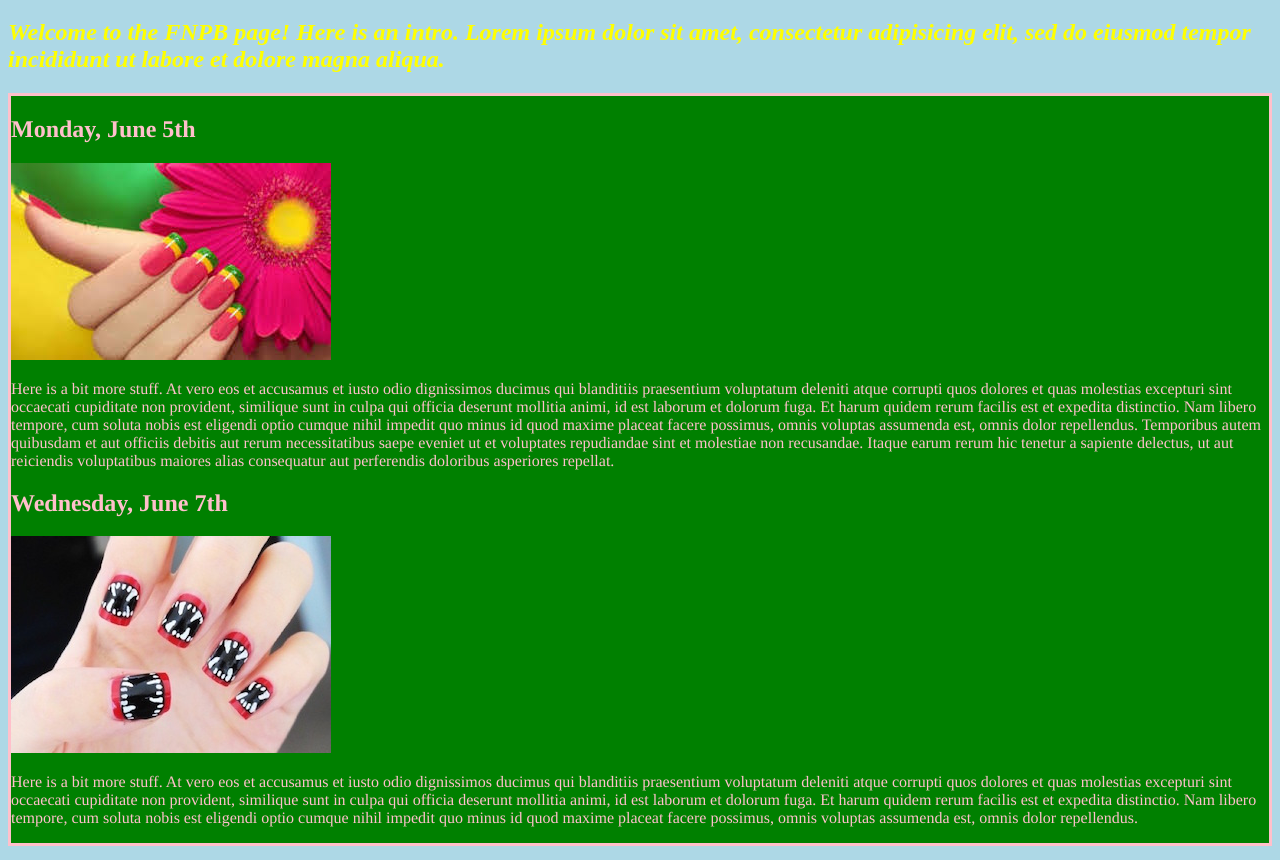
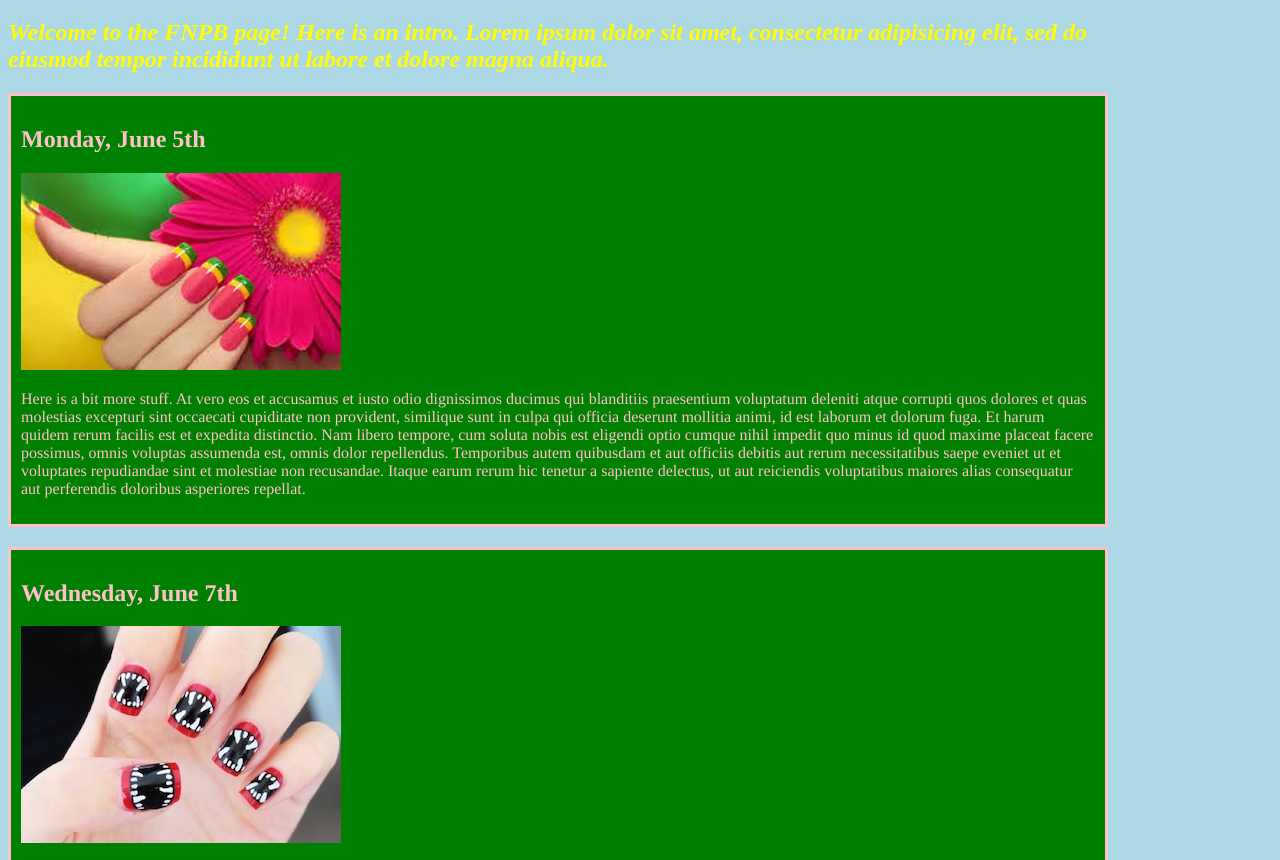
Before and after one commit to moodyan/nail-blog, a plain HTML site: page index.html in a window 1280 px wide. Shown: the part 61-921 px from the top of the page. Drawn offline with Linux system fonts and the light colour scheme.

Commit message:
added margin, padding, max/min-width.

```diff
--- a/css/styles.css
+++ b/css/styles.css
@@ -1,5 +1,7 @@
 body {
   background-color: lightblue;
+  max-width: 1100px;
+  min-width: 1100px;
 }
 
 .intro {
@@ -13,10 +15,11 @@ body {
   font-family: times;
   border: solid 3px;
   background-color: green;
+  margin-bottom: 20px;
+  padding: 10px;
 }
 
 .about {
   font-weight: lighter;
   color: white;
-
 }
--- a/index.html
+++ b/index.html
@@ -15,7 +15,9 @@
     <h2>Monday, June 5th</h2>
     <img src="img/images.jpg" alt="AC Install picture">
     <p>Here is a bit more stuff. At vero eos et accusamus et iusto odio dignissimos ducimus qui blanditiis praesentium voluptatum deleniti atque corrupti quos dolores et quas molestias excepturi sint occaecati cupiditate non provident, similique sunt in culpa qui officia deserunt mollitia animi, id est laborum et dolorum fuga. Et harum quidem rerum facilis est et expedita distinctio. Nam libero tempore, cum soluta nobis est eligendi optio cumque nihil impedit quo minus id quod maxime placeat facere possimus, omnis voluptas assumenda est, omnis dolor repellendus. Temporibus autem quibusdam et aut officiis debitis aut rerum necessitatibus saepe eveniet ut et voluptates repudiandae sint et molestiae non recusandae. Itaque earum rerum hic tenetur a sapiente delectus, ut aut reiciendis voluptatibus maiores alias consequatur aut perferendis doloribus asperiores repellat.</p>
+    </div>
 
+    <div class="entries">
     <h2>Wednesday, June 7th</h2>
     <img src="img/nail.jpg" alt="AC Install picture">
     <p>Here is a bit more stuff. At vero eos et accusamus et iusto odio dignissimos ducimus qui blanditiis praesentium voluptatum deleniti atque corrupti quos dolores et quas molestias excepturi sint occaecati cupiditate non provident, similique sunt in culpa qui officia deserunt mollitia animi, id est laborum et dolorum fuga. Et harum quidem rerum facilis est et expedita distinctio. Nam libero tempore, cum soluta nobis est eligendi optio cumque nihil impedit quo minus id quod maxime placeat facere possimus, omnis voluptas assumenda est, omnis dolor repellendus. </p>
```
